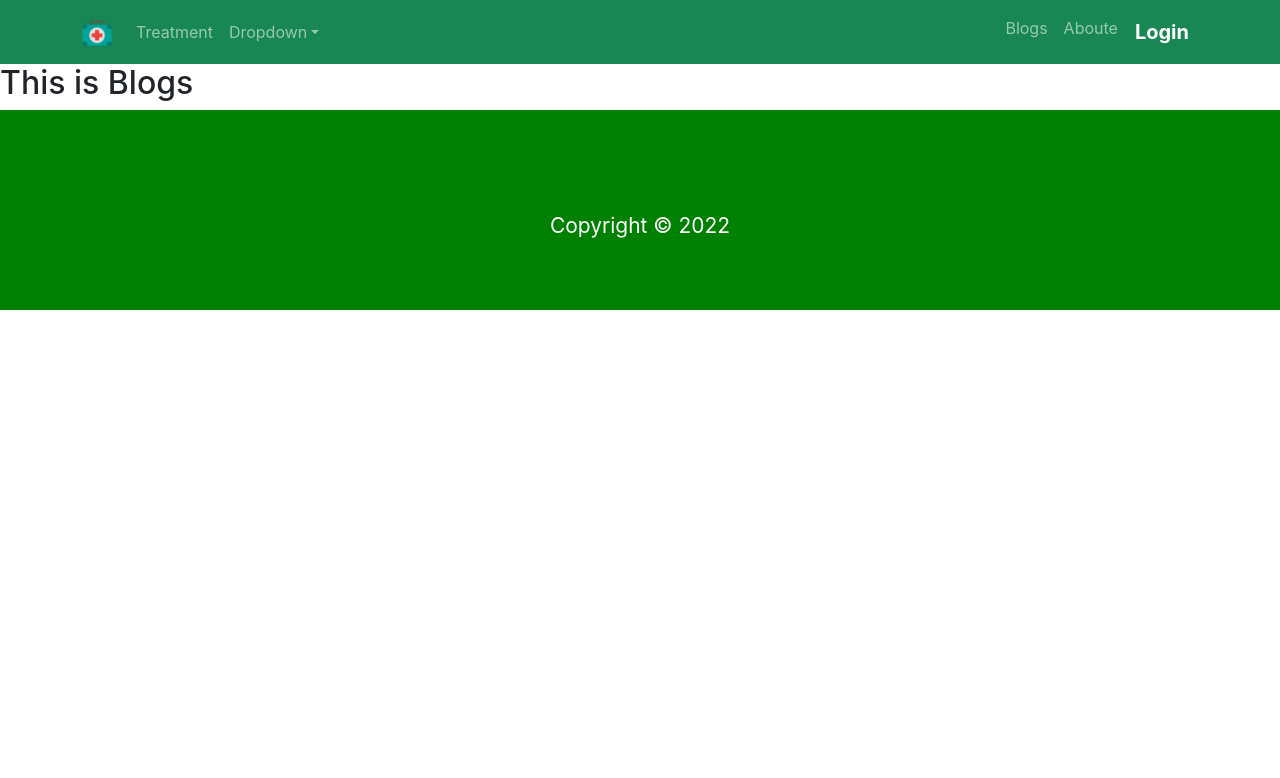
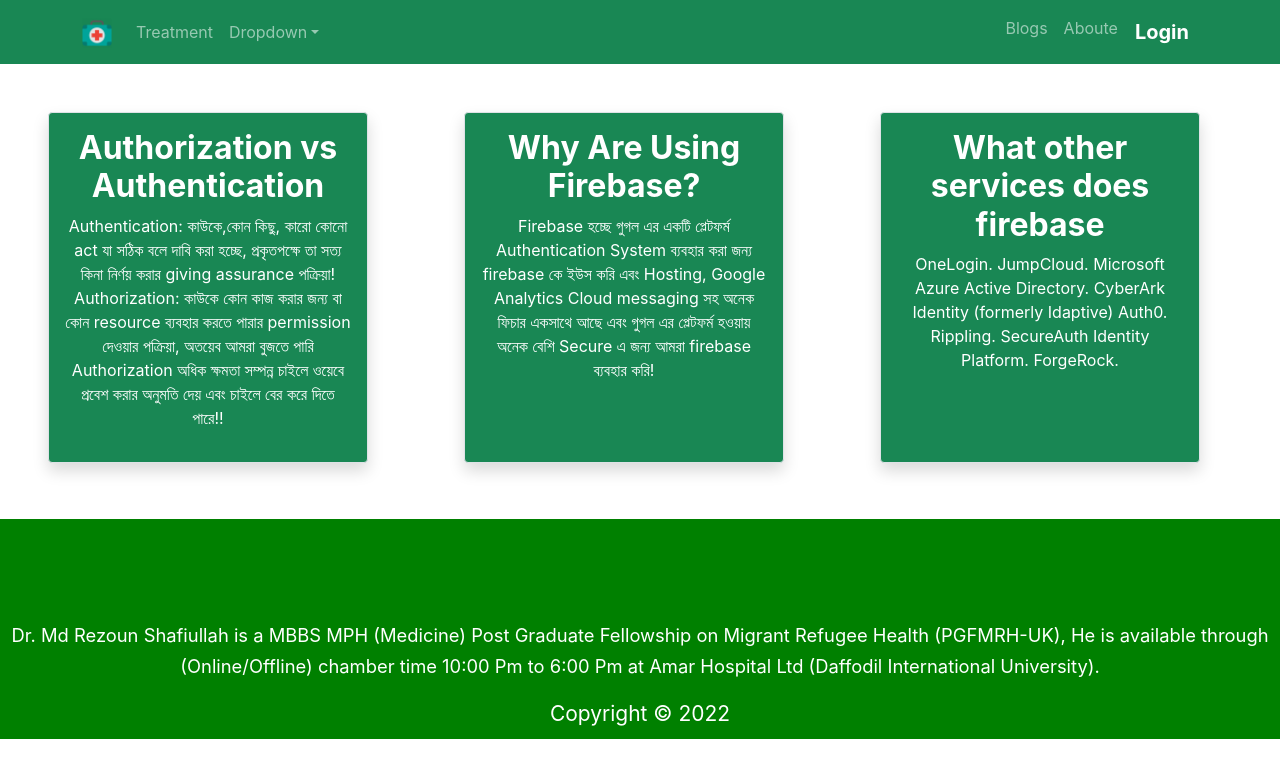
Before and after one commit to YASINARAFAT88/Doctor-chamber-client-side, a React (Create React App) app: page /blogs in a window 1280 px wide. Shown: the top 778 px of the page. Built offline with nearby package versions, Linux system fonts and the light colour scheme; no server answers.

Commit message:
3 QnA Answer Complae

```diff
--- a/public/Treatment.json
+++ b/public/Treatment.json
@@ -2,19 +2,19 @@
     {
         "id": 1,
         "name":"Nose treatment",
-        "description": "Lorem ipsum dolor, sit amet consectetur adipisicing elit. Tenetur veritatis ad error a? Repellendus quaerat blanditiis quisquam sed tenetur voluptatibus recusandae ex iusto,",
+        "description": "The Department of Obstetrics Gynaecology of Amar Hospital provides comprehensive services to women in the treatment and management of",
         "img": "https://img.freepik.com/free-photo/concept-skin-care-with-nose-with-dots_185193-80177.jpg?size=626&ext=jpg&ga=GA1.2.689445639.1648242360"
     },
     {
         "id": 2,
         "name":"Ear treatment",
-        "description": "Lorem ipsum dolor, sit amet consectetur adipisicing elit. Tenetur veritatis ad error a? Repellendus quaerat blanditiis quisquam sed tenetur voluptatibus recusandae ex iusto,",
+        "description": "advances for the prevention and management of Diabetes. A team of experienced consultants are there who provide services by working in close collaboration with specialists in allied disciplines.",
         "img": "https://img.freepik.com/free-photo/close-up-physician-using-otoscope-ear-consultation-with-patient-woman-otologist-checking-infection-with-otolaryngology-instrument-medical-visit-during-coronavirus-pandemic_482257-38496.jpg?t=st=1650131165~exp=1650131765~hmac=46986b9f0f5d5816eaefc66618ecbec38a523de9c219fc9771dd5a506fa3f7de&w=900"
     },
     {
         "id": 3,
         "name":"Throat treatment",
-        "description": "Lorem ipsum dolor, sit amet consectetur adipisicing elit. Tenetur veritatis ad error a? Repellendus quaerat blanditiis quisquam sed tenetur voluptatibus recusandae ex iusto,",
+        "description": "Department of Surgery in Amar Hospital consists of experienced surgeons and anesthetic team who are ready to give outstanding service in Bangladesh. The",
         "img": "https://img.freepik.com/free-photo/young-medic-palpating-neck-senior-woman-elderly-patient-visiting-doctor-hospital-checking-thyroid-throat-touching-health-clinic-healthcare-specialist-medicare-treatment-medical-concept_482257-9991.jpg?t=st=1650131370~exp=1650131970~hmac=cb2eacaf6c6b826b716131eaa423b7dd87c0a16a2c80bd5026fc712253f0738b&w=900"
     }
 ]
--- a/src/Pages/Blogs/Blogs.js
+++ b/src/Pages/Blogs/Blogs.js
@@ -2,8 +2,32 @@
 
 const Blogs = () => {
     return (
-        <div>
-            <h2>This is Blogs</h2>
+        <div className='d-flex'>
+            <div className='text-center text-white bg-success border     rounded mt-5 w-25 p-3 shadow m-5'>
+                <h2 className='fw-bold'>Authorization vs Authentication</h2>
+                <p>
+                    Authentication: কাউকে,কোন কিছু, কারো কোনো act যা সঠিক বলে দাবি করা হচ্ছে,  প্রকৃতপক্ষে তা সত্য কিনা নির্ণয় করার giving assurance পক্রিয়া!
+                    Authorization: কাউকে কোন কাজ করার জন্য বা কোন resource ব্যবহার করতে পারার permission দেওয়ার পক্রিয়া, অতয়েব আমরা বুজতে পারি
+                    Authorization অধিক ক্ষমতা সম্পন্ন
+                    চাইলে ওয়েবে প্রবেশ করার অনুমতি
+                    দেয় এবং চাইলে বের করে দিতে পারে!!</p>
+            </div>
+            <div className='text-center text-white bg-success border     rounded mt-5 w-25 p-3 shadow m-5'>
+                <h2 className='fw-bold'>Why Are Using Firebase?</h2>
+                <p>Firebase হচ্ছে গুগল এর একটি প্লেটফর্ম
+                    Authentication System ব্যবহার করা জন্য firebase কে ইউস করি এবং Hosting, Google Analytics Cloud messaging সহ অনেক ফিচার একসাথে আছে এবং গুগল এর প্লেটফর্ম হওয়ায় অনেক বেশি Secure এ জন্য আমরা firebase ব্যবহার করি!</p>
+            </div>
+            <div className='text-center text-white bg-success border     rounded mt-5 w-25 p-3 shadow m-5'>
+                <h2 className='fw-bold'>What other services does firebase</h2>
+                <p>OneLogin.
+                    JumpCloud.
+                    Microsoft Azure Active Directory.
+                    CyberArk Identity (formerly Idaptive)
+                    Auth0.
+                    Rippling.
+                    SecureAuth Identity Platform.
+                    ForgeRock. </p>
+            </div>
         </div>
     );
 };
--- a/src/Pages/Home/Home/Home.js
+++ b/src/Pages/Home/Home/Home.js
@@ -14,7 +14,7 @@
                 </div>
                 <div className="content">
                     <h2>Doctor chamber</h2>
-                    <p>Lorem ipsum dolor sit amet, consectetur adipisicing elit. Aliquam minima ea voluptatum nemo cumque cum molestias, </p>
+                    <p>The Department of Obstetrics Gynaecology of Amar Hospital provides comprehensive services to women in the treatment and management of </p>
                     <button className='btnn'>Visite</button>
                 </div>
                 <div className="doctot-img">
--- a/src/Pages/Shared/Footer/Footer.css
+++ b/src/Pages/Shared/Footer/Footer.css
@@ -1,6 +1,6 @@
 .footer{
     background-color: green;
-    height: 200px;
+    height: 220px;
 
     padding-top: 100px;
     font-size: 21px;
--- a/src/Pages/Shared/Footer/Footer.js
+++ b/src/Pages/Shared/Footer/Footer.js
@@ -6,6 +6,7 @@
     const year = today.getFullYear()
     return (
         <footer className='footer text-center my-2'>
+            <p><small>Dr. Md Rezoun Shafiullah is a MBBS MPH (Medicine) Post Graduate Fellowship on Migrant Refugee Health (PGFMRH-UK), He is available through (Online/Offline) chamber time 10:00 Pm to 6:00 Pm at Amar Hospital Ltd (Daffodil International University).</small></p>
             <p>Copyright © {year}</p>
         </footer>
     );
```
